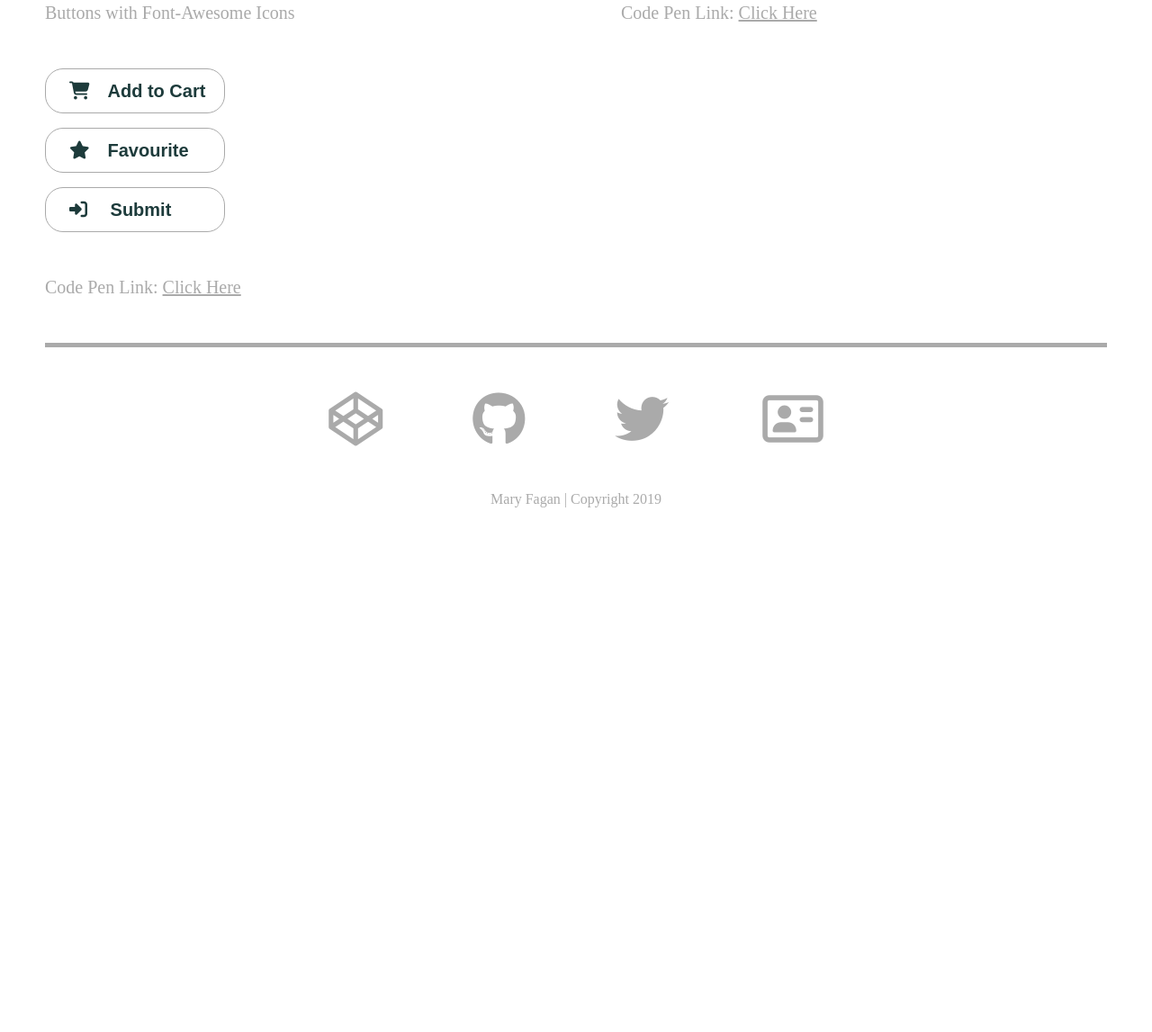
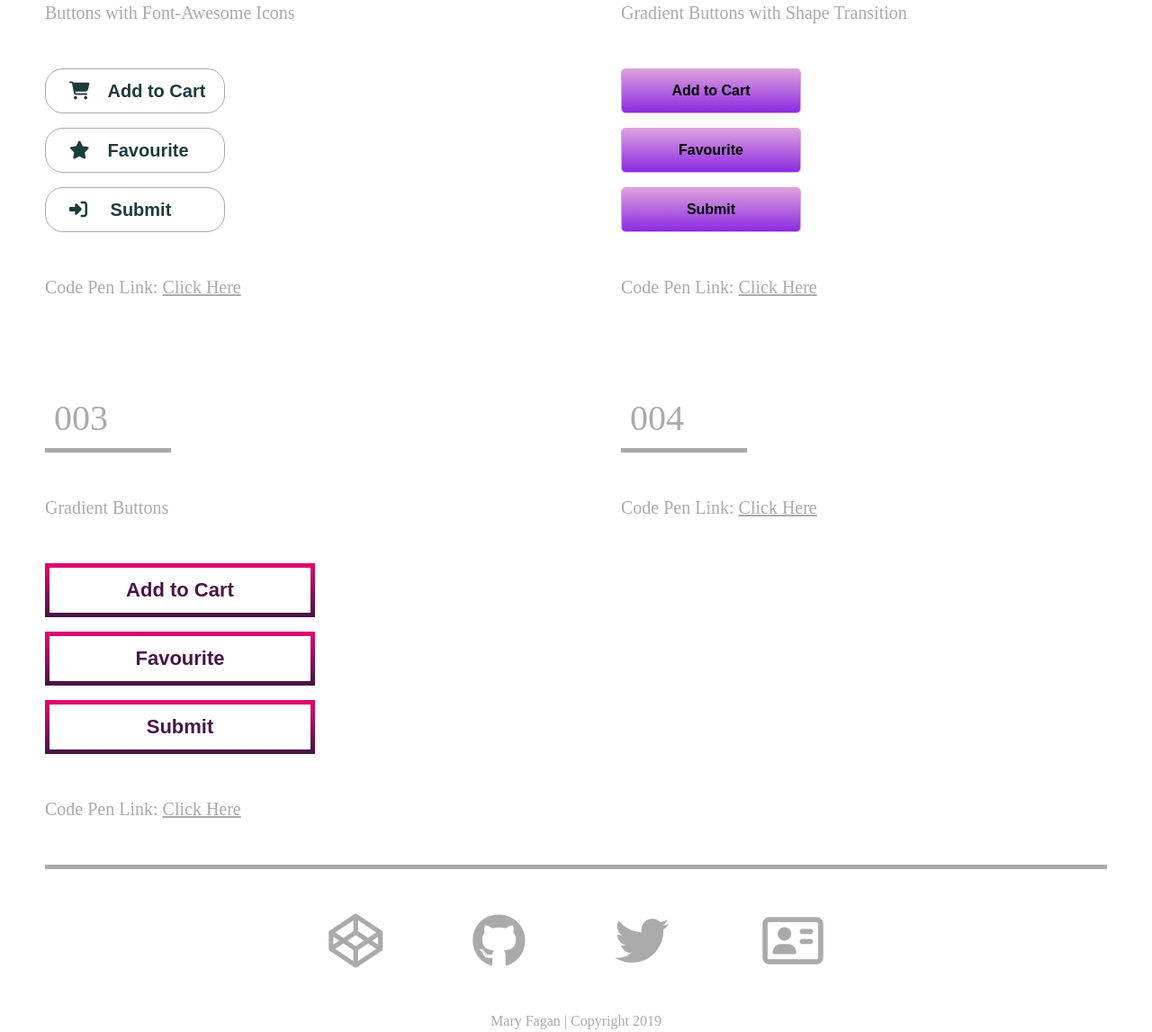
Before and after one commit to M5FGN/CodePens, a plain HTML site: page buttons.html in a window 1280 px wide. Shown: the part 341-1488 px from the top of the page at 90% size. Before the commit the page ends 955 px from the top, so only its background shows below. Drawn offline with Linux system fonts and the light colour scheme.

Commit message:
New pens added

```diff
--- a/buttons.css
+++ b/buttons.css
@@ -24,3 +24,47 @@
     padding-left: 20px;
     padding-right: 20px;
 }
+
+/* Sample 002 */
+
+.button002 {
+    width: 200px;
+    height: 50px;
+    text-align: center;
+    font-size: 16px;
+    font-weight: bold;
+    margin-left: 50px;
+}
+
+.button002a, .button002b, .button002c {
+    border-radius: 5px;
+    border: 1px solid plum;
+    transition: all 0.5s;
+    background-image: linear-gradient(plum, blueviolet);
+}
+
+.button002a:hover, .button002b:hover, .button002c:hover {
+    border-radius: 20px;
+}
+
+/* Sample 003 */
+
+.button003 {
+    width: 300px;
+    height: 60px;
+    border: 5px solid;
+    font-size: 22px;
+    font-weight: bold;
+    color: #491545;
+    border-image-source: linear-gradient(#de076f, #491545);
+    border-image-slice: 1;
+    background-image: linear-gradient(white, white);
+    transition: all 0.3s;
+}
+
+.button003:hover {
+    background-image: linear-gradient(#de076f, #491545);
+    color: white;
+}
+
+/* Sample 004 */
--- a/buttons.html
+++ b/buttons.html
@@ -29,12 +29,39 @@
             </div>
             <div class="source-code">Code Pen Link: <a href="https://codepen.io/m5fgn/pen/rEyNqg" class="source-link">Click Here</a></div>
         </div>
+
         <div class="column">
             <div class="sample-number">002</div>
-            <div class="sample-title"></div>
-            <div class="source-code">Code Pen Link: <a href="#" class="source-link">Click Here</a></div>
+            <div class="sample-title">Gradient Buttons with Shape Transition</div>
+            <button class="button002 button002a">Add to Cart</button>
+            <p></p>
+            <button class="button002 button002b">Favourite</button>
+            <p></p>
+            <button class="button002 button002c">Submit</button>
+            <div class="source-code">Code Pen Link: <a href="https://codepen.io/m5fgn/pen/Rzpmem" class="source-link">Click Here</a></div>
         </div>
     </div>
+
+    <div class="row">
+            <div class="column">
+                <div class="sample-number">003</div>
+                <div class="sample-title">Gradient Buttons</div>
+                <div class="sample">
+                    <button class="button003">Add to Cart</button>
+                    <p></p>
+                    <button class="button003">Favourite</button>
+                    <p></p>
+                    <button class="button003">Submit</button>
+                </div>
+                <div class="source-code">Code Pen Link: <a href="https://codepen.io/m5fgn/pen/KjWjre" class="source-link">Click Here</a></div>
+            </div>
+
+            <div class="column">
+                <div class="sample-number">004</div>
+                <div class="sample-title"></div>
+                <div class="source-code">Code Pen Link: <a href="#" class="source-link">Click Here</a></div>
+            </div>
+        </div>
 
     <div id="txt_links"></div>
     <div id="txt_copyright" class="copyright"></div>
```
Also changed, not shown: text-effects.css (+22 -0 lines), text-effects.html (+25 -0 lines).
